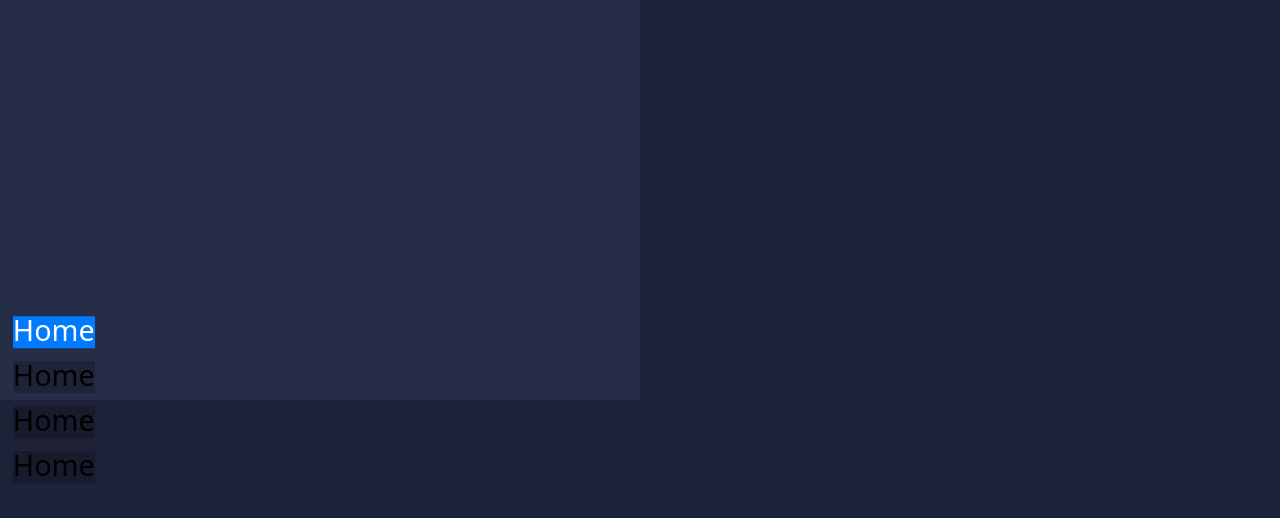
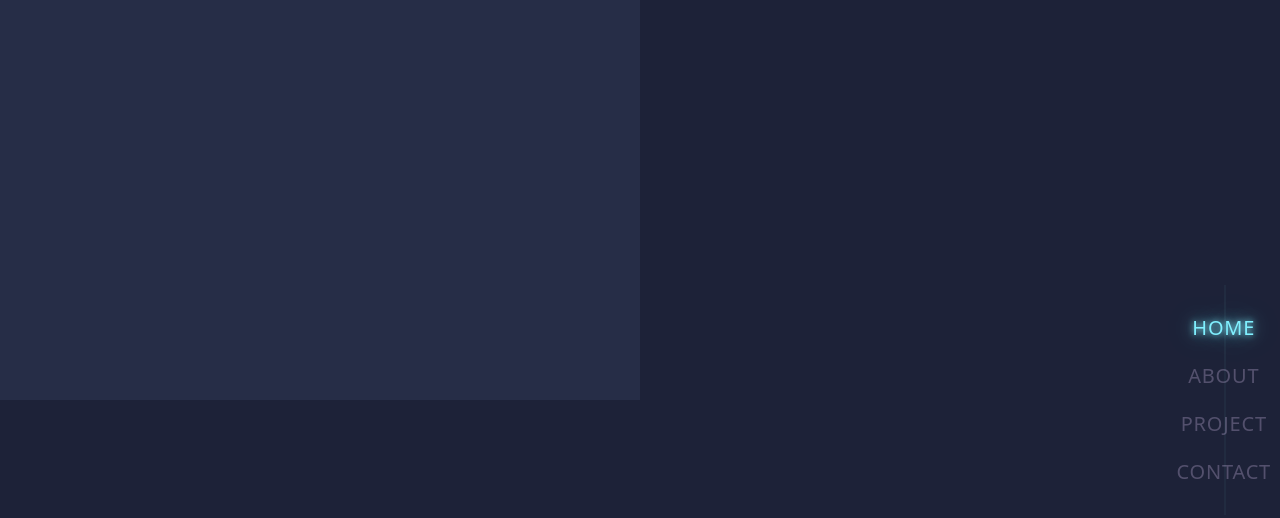
Before and after one commit to nhimc9x/portfolio_nhidev, a React (Vite) app: page / in a window 1280 px wide. Shown: the top 518 px of the page. Built offline with nearby package versions, Linux system fonts and the light colour scheme.

Commit message:
Custom pagination swiper

```diff
--- a/package.json
+++ b/package.json
@@ -17,6 +17,7 @@
   "dependencies": {
     "react": "^18.2.0",
     "react-dom": "^18.2.0",
+    "react-icons": "^5.0.1",
     "swiper": "^11.1.1"
   },
   "devDependencies": {
--- a/src/layout/MainLayout/MainLayout.css
+++ b/src/layout/MainLayout/MainLayout.css
@@ -1,23 +1,35 @@
 .swiper-pagination {
-  --swiper-pagination-right: auto;
-  --swiper-pagination-left: 1%;
+  --swiper-pagination-left: auto;
+  --swiper-pagination-right: .7%;
+}
+.swiper-pagination::before {
+  content: '';
+  position: absolute;
+  top: -10%;
+  bottom: -10%;
+  left: 50%;
+  width: .3vh;
+  background: #80f0ff0b;
 }
 
 .swiper-pagination-bullet {
-  --text-size: 3.6vh;
-  width: max-content;
+  --text-hight: 6vh;
+  width: 100%;
   border-radius: 0;
-  margin: 16% 0 !important;
+  margin: 0 !important;
   text-align: center;
-  height: 4vh;
-  line-height: var(--text-size);
-  font-size: var(--text-size);
-  color: #000;
+  height: var(--text-hight);
+  line-height: var(--text-hight);
+  letter-spacing: .1vh;
+  font-size: 2.5vh;
+  font-weight: 500;
+  text-transform: uppercase;
+  color: #615c7bcc;
   opacity: 1;
-  background: rgba(0, 0, 0, 0.2);
+  background: transparent;
 }
 
 .swiper-pagination-bullet-active {
-  color: #fff;
-  background: #007aff;
+  color: #80f0ff;
+  text-shadow: 0 0 .8vh #80f0ff, 0 0 2vh #80f0ffa5, 0 0 4vh #80f0ff6d;
 }
--- a/src/layout/MainLayout/MainLayout.jsx
+++ b/src/layout/MainLayout/MainLayout.jsx
@@ -13,9 +13,12 @@ import Project from '../../page/Project/Project'
 import Contact from '../../page/Contact/Contact'
 
 function MainLayout() {
+  const namePages = ['Home', 'About', 'Project', 'Contact']
   const pagination = {
     clickable: true,
-    renderBullet: (index, className) => '<span class="' + className + '"> Home </span>'
+    renderBullet: (index, className) => {
+      return `<span class="${className}">${namePages[index]}</span>`
+    }
   }
 
   return (
--- a/src/page/About/About.jsx
+++ b/src/page/About/About.jsx
@@ -5,9 +5,9 @@ function About() {
 
   return (
     <PageSlice bgColor={'blue'}>
-      <div className="w-full h-full grid place-content-center">
+      <div className="w-full h-full grid place-content-center bg-ct-primary-color-950">
         {swiperSlide.isActive &&
-          <div className="size-96 bg-gray-500 text-black text-xl text-center animate-scale-up-center">
+          <div className="size-96 bg-ct-secondary-color-950 text-black text-xl text-center animate-scale-up-center">
           </div>
         }
       </div>
--- a/src/page/Contact/Contact.jsx
+++ b/src/page/Contact/Contact.jsx
@@ -5,9 +5,9 @@ function Contact() {
 
   return (
     <PageSlice bgColor={'green'}>
-      <div className="w-full h-full grid place-content-center">
+      <div className="w-full h-full grid place-content-center bg-ct-primary-color-950">
         {swiperSlide.isActive &&
-          <div className="size-96 bg-gray-500 text-black text-xl text-center animate-scale-up-center">
+          <div className="size-96 bg-ct-secondary-color-950 text-black text-xl text-center animate-scale-up-center">
           </div>
         }
       </div>
--- a/src/page/Project/Project.jsx
+++ b/src/page/Project/Project.jsx
@@ -5,9 +5,9 @@ function Project() {
 
   return (
     <PageSlice bgColor={'yellow'}>
-      <div className="w-full h-full grid place-content-center">
+      <div className="w-full h-full grid place-content-center bg-ct-primary-color-950">
         {swiperSlide.isActive &&
-          <div className="size-96 bg-gray-500 text-black text-xl text-center animate-scale-up-center">
+          <div className="size-96 bg-ct-secondary-color-950 text-black text-xl text-center animate-scale-up-center">
           </div>
         }
       </div>
```
Also changed, not shown: 1 other file (tests, documents, lock files or other folders).
